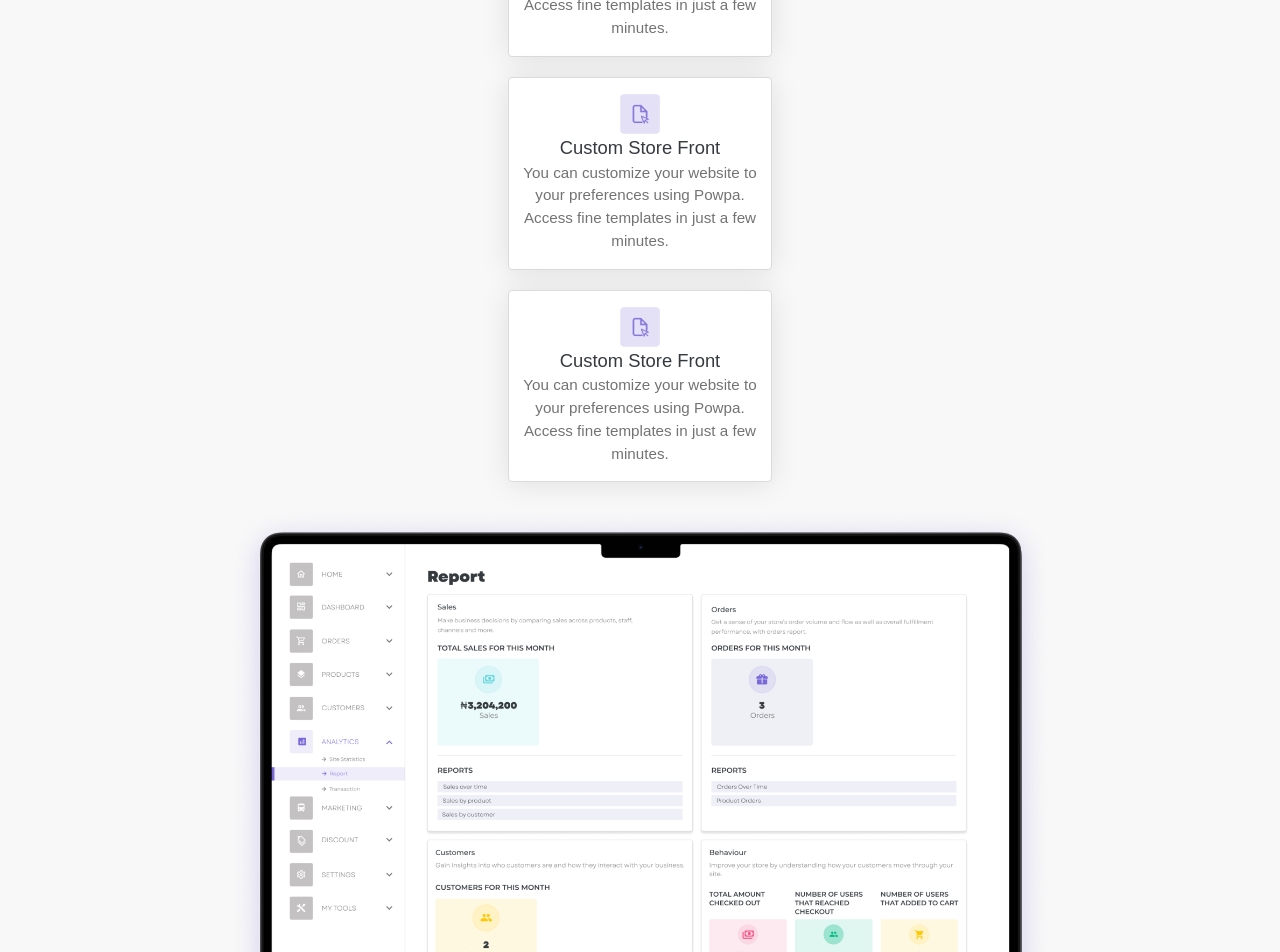
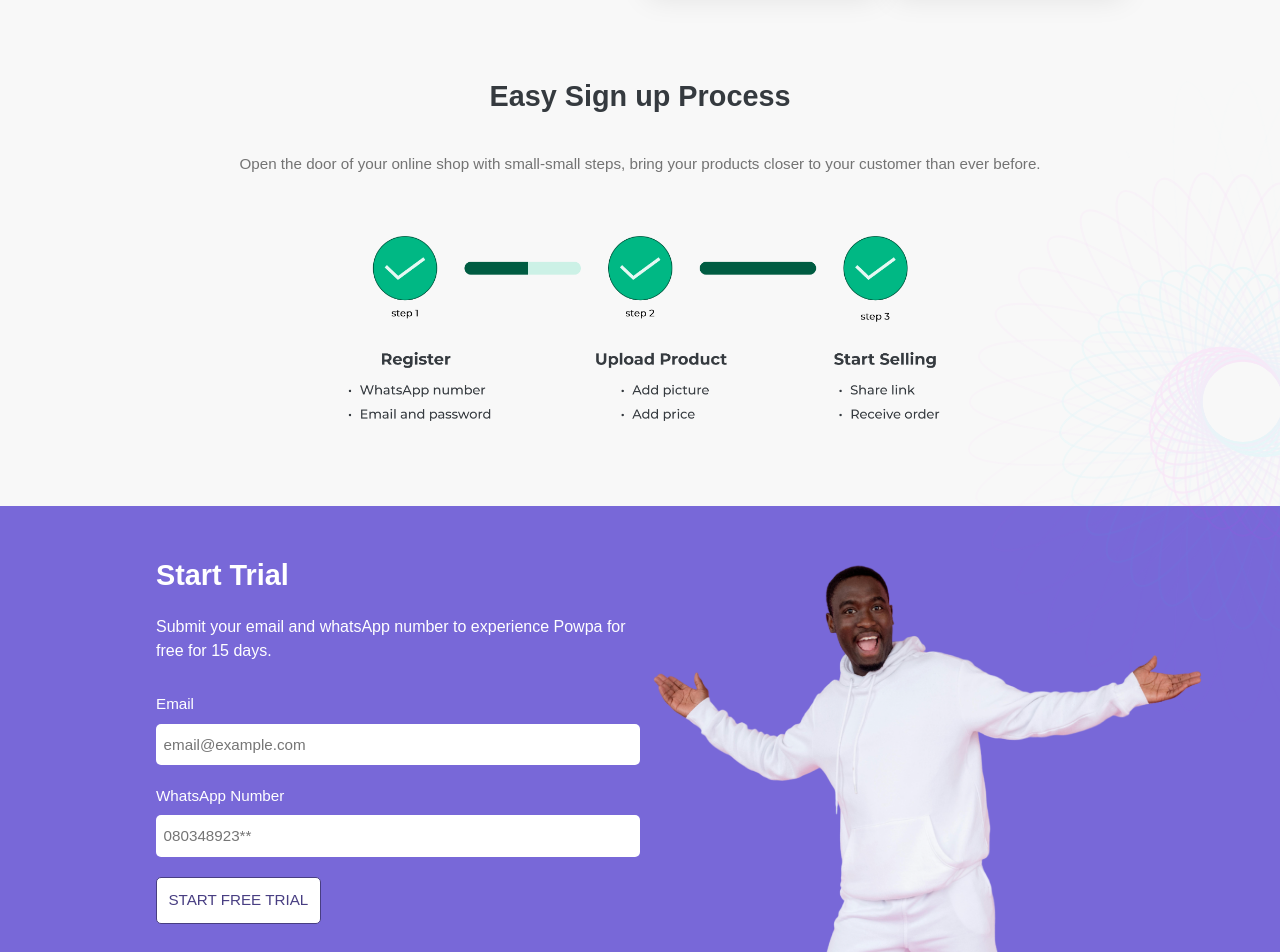
Before and after one commit to ameh-samson/powpa, a website: page index.html in a window 1280 px wide. Shown: the part 2280-3232 px from the top of the page. Drawn offline with Linux system fonts and the light colour scheme.

Commit message:
style get started

```diff
--- a/index.html
+++ b/index.html
@@ -98,7 +98,12 @@
       <section class="partners">
         <div class="container partners-container">
           <div class="left col">
-            <button class="slider-button-left"><</button>
+            <img
+              src="/src/assets/img/arrow.png"
+              alt=""
+              class="slider-button-left"
+            />
+            <!-- <button class="slider-button-left"><</button> -->
             <h2 class="title">Companies that trusts us</h2>
             <div class="slider-container">
               <div class="partners-details">
@@ -127,7 +132,12 @@
                 />
               </div>
             </div>
-            <button class="slider-button-right">></button>
+            <!-- <button class="slider-button-right">></button> -->
+            <img
+              src="/src/assets/img/arrow.png"
+              alt=""
+              class="slider-button-right"
+            />
           </div>
 
           <div class="right">
@@ -160,14 +170,14 @@
       <!-- FEATURES SECTION START HERE-->
       <section class="features">
         <div class="container features-container">
-          <div class="grid">
+          <div class="">
             <h2>What You Are Getting</h2>
             <div class="grid">
-              <div class="left col">
+              <div class="laptop col">
                 <img src="src/assets/img/mac.png" alt="" />
               </div>
 
-              <div class="right">
+              <div class="cards">
                 <!-- cards here.... -->
                 <div class="card row">
                   <img src="src/assets/img/store.png" alt="" />
@@ -218,18 +228,26 @@
 
         <div class="container process-container">
           <h2>Easy Sign up Process</h2>
-          <p>
+          <p class="sub-text">
             Open the door of your online shop with small-small steps, bring your
             products closer to your customer than ever before.
           </p>
 
           <div class="signup-process-details">
             <div class="process">
-              <!-- steps -->
+              <!-- steps for mobile-->
               <img
                 src="./src/assets/img/sign-up-steps-mobile.png"
                 alt=""
                 class="steps-mobile-img"
+              />
+
+              <!-- steps for desktop -->
+
+              <img
+                src="./src/assets/img/sign-up-steps-desktop.png"
+                alt=""
+                class="steps-desktop-img"
               />
             </div>
           </div>
--- a/src/scss/components/_features.scss
+++ b/src/scss/components/_features.scss
@@ -4,22 +4,40 @@
     grid-template-areas:
       "left"
       "right";
+    gap: 1em;
+    place-items: center;
+
+    @media (min-width: 700px) {
+      grid-template-columns: repeat(2, 1fr);
+      grid-template-areas: "left right";
+    }
   }
 
-  .left {
+  .laptop {
     grid-area: right;
     margin-top: 1.5em;
+
+    @media (min-width: 700px) {
+      grid-area: left;
+    }
   }
-  .right {
+  .cards {
     grid-area: left;
     margin-top: 1.5em;
     margin: 0 auto;
+    gap: 1em;
+
+    @media (min-width: 400px) {
+      display: grid;
+      grid-template-columns: 1fr 1fr;
+    }
+
+    @media (min-width: 700px) {
+      grid-area: right;
+    }
   }
 
   .card {
-    max-width: 264px;
-    max-height: 204px;
-
     flex-direction: column;
     text-align: center;
     margin-top: 1.25em;
@@ -33,12 +51,13 @@
       width: 40px;
     }
     span {
-      font-size: $fs-medium1;
+      font-size: 1rem;
       color: $text-color-dark;
+      margin-block: 1em;
     }
 
     p {
-      font-size: $fs-medium2;
+      font-size: 0.75rem;
       color: $text-color-light;
     }
   }
--- a/src/scss/components/_getStarted.scss
+++ b/src/scss/components/_getStarted.scss
@@ -10,27 +10,49 @@
       "col-2"
       "col-3";
 
+    @media (min-width: 700px) {
+      grid-template-columns: 1fr 1fr;
+      grid-template-areas:
+        "col-1 col-3"
+        "col-2 col-3"
+        "col-2 col-3";
+    }
+
     .get-started-intro {
       grid-area: col-1;
+
+      p {
+        padding-block: 1.1em;
+        text-align: center;
+      }
 
       h2,
       p {
         color: $color-white;
-      }
-
-      p {
-        padding-block: 1.1em;
-        text-align: center;
+        @media (min-width: 700px) {
+          text-align: left;
+        }
       }
     }
 
     .get-started-img {
       grid-area: col-2;
       margin-bottom: -30px;
+
+      @media (min-width: 700px) {
+        grid-area: col-3;
+        margin-bottom: -48px;
+        width: 566px;
+        margin-right: -715px;
+      }
     }
 
     .get-started-form-input {
       grid-area: col-3;
+
+      @media (min-width: 700px) {
+        grid-area: col-2;
+      }
 
       // style form
       width: 100%;
@@ -62,6 +84,10 @@
       .btn-container {
         text-align: center;
 
+        @media (min-width: 700px) {
+          text-align: left;
+        }
+
         .btn {
           display: inline-block;
           padding: 0.75em;
--- a/src/scss/components/_partners.scss
+++ b/src/scss/components/_partners.scss
@@ -22,20 +22,11 @@
       .slider-button-left,
       .slider-button-right {
         position: absolute;
-        top: 50%;
-        outline: none;
-        border: none;
-        height: 50px;
-        width: 50px;
+        top: 60%;
+        height: 24px;
+        width: 24px;
         z-index: 5;
-        color: $text-color-dark;
-        display: flex;
         cursor: pointer;
-        font-size: 2.2rem;
-        background: $btn-color;
-        align-items: center;
-        justify-content: center;
-        border-radius: 50%;
 
         @media (min-width: 700px) {
           display: none;
@@ -44,6 +35,7 @@
 
       .slider-button-left {
         left: -6px;
+        transform: rotate(180deg);
       }
 
       .slider-button-right {
@@ -56,9 +48,9 @@
         white-space: nowrap;
 
         @media (min-width: 700px) {
-          width: auto; /* Reset width */
-          overflow-x: auto; /* Reset overflow-x */
-          white-space: nowrap; /* Reset white-space */
+          width: auto;
+          overflow-x: auto;
+          white-space: nowrap;
         }
 
         .partners-details {
@@ -74,8 +66,6 @@
             margin-top: 1.25em;
             width: 200px;
             height: 130px;
-            // max-width: 165px;
-            // max-height: 100%;
 
             @media (min-width: 700px) {
               margin-top: 0;
--- a/src/scss/components/_signup-process.scss
+++ b/src/scss/components/_signup-process.scss
@@ -1,5 +1,13 @@
 .signup-process {
   position: relative;
+
+  .sub-text {
+    font-size: 0.875rem;
+    font-size: $fs-medium3;
+    text-align: center;
+    max-width: 830px;
+    margin: 1em auto 2em;
+  }
 
   .bg-svg-2 {
     position: absolute;
@@ -20,6 +28,20 @@
     .steps-mobile-img {
       width: 232px;
       margin: 0 auto;
+
+      @media (min-width: 699px) {
+        display: none;
+      }
+    }
+
+    .steps-desktop-img {
+      max-width: 600px;
+      margin: 0 auto;
+      display: none;
+
+      @media (min-width: 700px) {
+        display: block;
+      }
     }
   }
 }
--- a/src/scss/layout/layout.scss
+++ b/src/scss/layout/layout.scss
@@ -16,5 +16,5 @@
 }
 
 section {
-  margin-top: 6.25em;
+  margin-top: 5em;
 }
```
Also changed, not shown: src/assets/img/arrow.png (added), src/assets/img/sign-up-steps-desktop.png (added), src/css/style.css, 1 other file.
